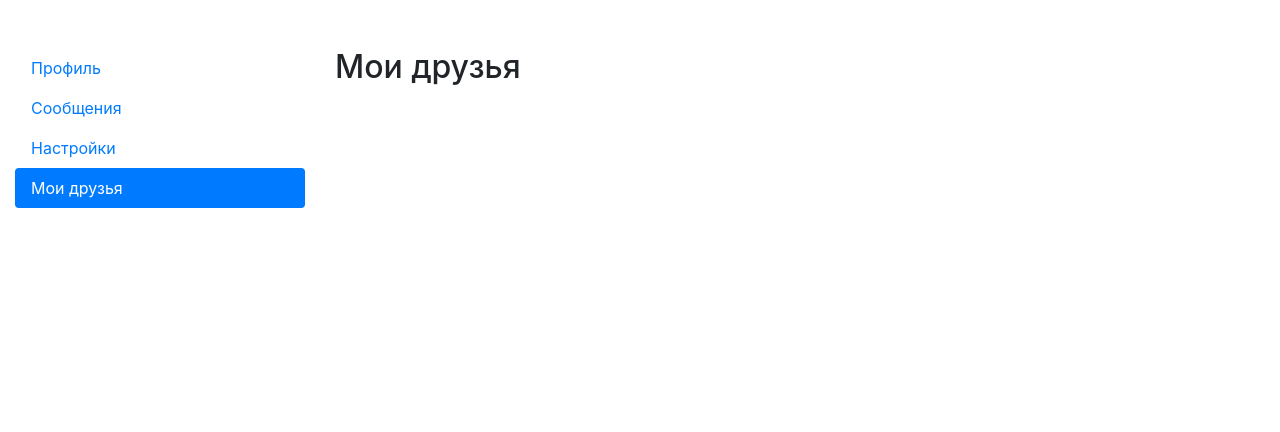
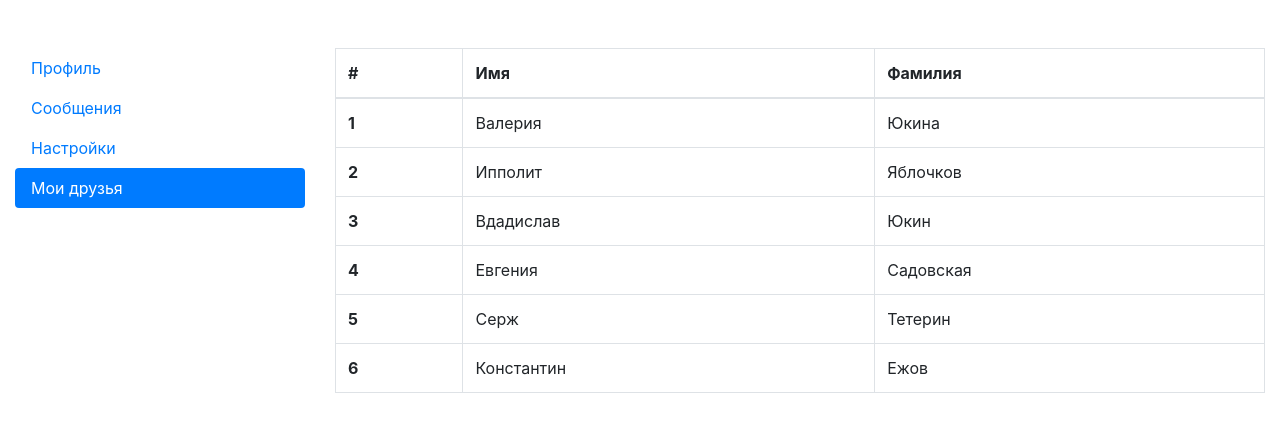
Before and after one commit to BelyakovaAV/react0975, a React (Create React App) app: page /friends in a window 1280 px wide. Shown: the top 432 px of the page. Built offline with nearby package versions, Linux system fonts and the light colour scheme.

Commit message:
GetUsers, working Friends

```diff
--- a/src/App.jsx
+++ b/src/App.jsx
@@ -1,20 +1,11 @@
 import { NavLink, Route, Routes } from 'react-router-dom';
 import './App.css';
 import Profile from './components/Profile';
-
-const Messages = ()=> {
-  return <h2>Страница с сообщениями</h2>;
-};
-const Settings = ()=> {
-  return <h2>Страница с настройками</h2>;
-};
-const Friends = ()=> {
-  return <h2>Мои друзья</h2>;
-};
-
+import Messages from './components/Messages';
+import Settings from './components/Settings';
+import Friends from './components/Friends';
 
 function App(props) {
-  console.log(props);
   return (
 <div className="container-fluid mt-5">
   <div className="row">
@@ -29,10 +20,10 @@
 
   <div className="col-sm-9">
     <Routes>
-      <Route path="/profile" element={<Profile function={props.function}/>}/>
+      <Route path="/profile" element={<Profile function={props.function.key_getUser}/>}/>
       <Route path="/messages" element={<Messages />}/>
       <Route path="/settings" element={<Settings />}/>
-      <Route path="/friends" element={<Friends />}/>
+      <Route path="/friends" element={<Friends function={props.function.key_getUsers}/>}/>
     </Routes>
   </div>
 </div>
--- /dev/null
+++ b/src/components/Friends.jsx
@@ -0,0 +1,38 @@
+const TableRow = (props) =>{
+  return  (
+  <tr>
+    <th scope="row">{props.index + 1}</th>
+    <td>{props.name}</td>
+    <td>{props.lastname}</td>
+  </tr>
+  );
+};
+
+
+const Friends = (props)=> {
+  let users = props.function ();
+  let usersCount = Object.keys(users).length;
+  let userRow = [];
+
+  for(let i = 0; i < usersCount; i++) {
+    userRow.push(<TableRow key={i} index={i} name={users[i].name} lastname={users[i].lastname}/>)
+  }
+
+  return (
+  <table className="table table-bordered">
+  <thead>
+    <tr>
+      <th scope="col">#</th>
+      <th scope="col">Имя</th>
+      <th scope="col">Фамилия</th>
+
+    </tr>
+  </thead>
+  <tbody>
+    {userRow}
+  </tbody>
+  </table>
+)
+};
+
+export default Friends;
--- /dev/null
+++ b/src/components/Messages.jsx
@@ -0,0 +1,4 @@
+const Messages = ()=> {
+  return <h2>Страница с сообщениями</h2>;
+};
+export default Messages;
--- a/src/components/Profile.jsx
+++ b/src/components/Profile.jsx
@@ -11,8 +11,8 @@
       <div className="col-sm-9">
         <h1 style={{backgroundColor: "lightblue"}}>{user.name} {user.lastname}</h1>
         <h2 className={styles.about}>{user.about}</h2>
-        <p>E-mail: {user.email}</p>
-        <p>Id: {user.id}</p>
+        <p className={styles.email}>E-mail: {user.email}</p>
+        <p style={{fontWeigth: "700"}}>Id: {user.id}</p>
         <p className={styles.paragraph}>
           Lorem ipsum dolor sit amet consectetur adipisicing elit. Magni eveniet quibusdam vitae nesciunt ab, sit tenetur soluta earum delectus nihil voluptate commodi quos, odit hic eligendi officia corporis eius? Dolor!</p>
       </div>
--- a/src/components/Profile.module.css
+++ b/src/components/Profile.module.css
@@ -5,5 +5,9 @@
   font-style: italic;
   color: blue;
   font-size: 1.2rem;
-
 }
+.email {
+  font-size: 1.2;
+  font-weight: 700;
+  color: brown;
+}
--- /dev/null
+++ b/src/components/Settings.jsx
@@ -0,0 +1,4 @@
+const Settings = ()=> {
+  return <h2>Страница с настройками</h2>;
+};
+export default Settings;
--- a/src/index.js
+++ b/src/index.js
@@ -3,12 +3,12 @@
 import './index.css';
 import App from './App';
 import { BrowserRouter } from 'react-router-dom';
-import { getUser } from './state';
+import { getUser, getUsers } from './state';
 
 const root = ReactDOM.createRoot(document.getElementById('root'));
 root.render(
   <BrowserRouter>
-    <App function={getUser}/>
+    <App function={{key_getUser: getUser, key_getUsers: getUsers}}/>
   </BrowserRouter>
 );
 
--- a/src/state.jsx
+++ b/src/state.jsx
@@ -7,6 +7,19 @@
   avatar: "https://www.seekpng.com/png/full/356-3562377_personal-user.png",
 };
 
+const users = {
+  0: {name: "Валерия", lastname: "Юкина" },
+  1: {name: "Ипполит", lastname: "Яблочков" },
+  2: {name: "Вдадислав", lastname: "Юкин" },
+  3: {name: "Евгения", lastname: "Садовская" },
+  4: {name: "Серж", lastname: "Тетерин" },
+  5: {name: "Константин", lastname: "Ежов" },
+}
+
 export function getUser() {
   return user;
 }
+
+export function getUsers() {
+  return users;
+}
```
